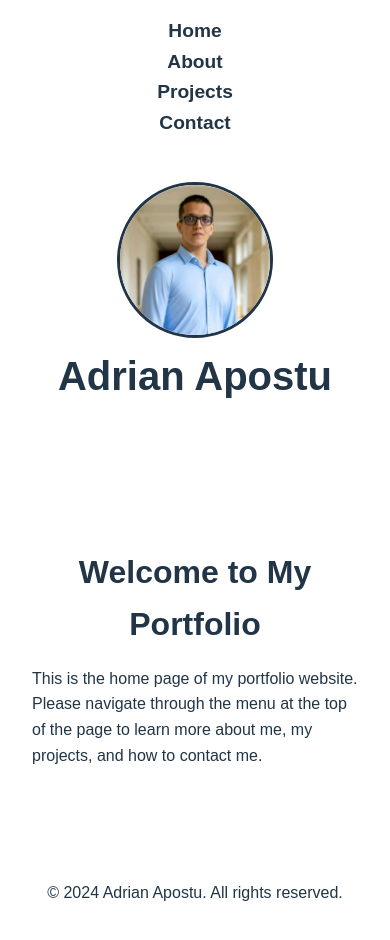
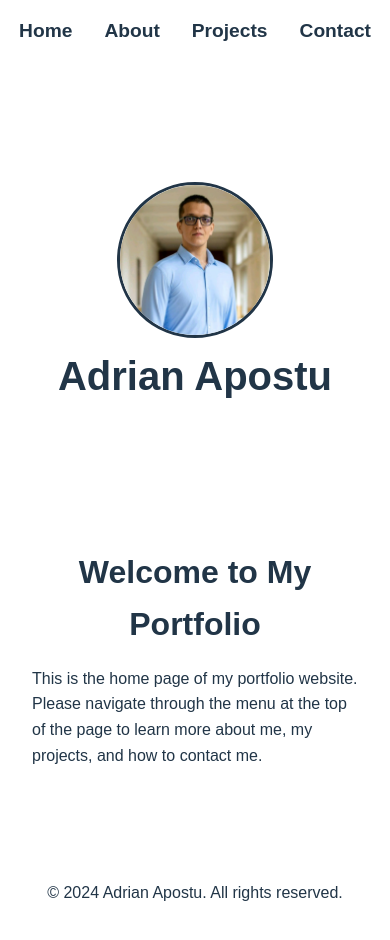
Before and after one commit to Adrian-Apostu/portofolio-website, a React (Vite) app in the folder public/: page / in a window 390 px wide. Shown: the top 940 px of the page. Built offline with nearby package versions, Linux system fonts and the light colour scheme.

Commit message:
fixed navbar css on mobile

```diff
--- a/public/src/App.css
+++ b/public/src/App.css
@@ -1,3 +1,4 @@
+/* Base Styles */
 :root {
   --primary-color: #1b5c96;
   --secondary-color: #747bff;
@@ -93,6 +94,7 @@ nav {
   z-index: 1000;
   box-shadow: 0 4px 8px var(--box-shadow-color);
   margin: 0 auto;
+  box-sizing: border-box;
 }
 
 nav ul {
@@ -101,16 +103,18 @@ nav ul {
   justify-content: center;
   margin: 0;
   padding: 0;
+  width: 100%;
+  box-sizing: border-box;
 }
 
 nav ul li {
-  margin: 0 1rem;
+  margin: 0 0.5rem; /* Adjusted margin */
 }
 
 nav ul li a {
   text-decoration: none;
   color: var(--primary-color);
-  font-size: 1.2rem;
+  font-size: 1rem; /* Adjusted font size */
   font-weight: bold;
   transition: color 0.3s ease;
 }
@@ -220,12 +224,13 @@ nav ul li a:hover {
 /* Responsive Styles */
 @media (max-width: 768px) {
   nav ul {
-    flex-direction: column;
+    flex-direction: row; /* Ensures horizontal alignment on mobile */
     align-items: center;
+    justify-content: center; /* Center items */
   }
 
   nav ul li {
-    margin: 0.5rem 0;
+    margin: 0 0.5rem; /* Adjusted margin for mobile */
   }
 
   .container {
--- a/public/src/index.css
+++ b/public/src/index.css
@@ -1,3 +1,4 @@
+/* Base Styles */
 :root {
   font-family: 'Arial', sans-serif;
   line-height: 1.6;
@@ -216,8 +217,9 @@ nav ul li a:hover {
 
 @media (max-width: 768px) {
   nav ul {
-    flex-direction: column;
+    flex-direction: row; /* Ensures horizontal alignment on mobile */
     align-items: center;
+    justify-content: center; /* Center items */
   }
 
   .container, .section {
```
